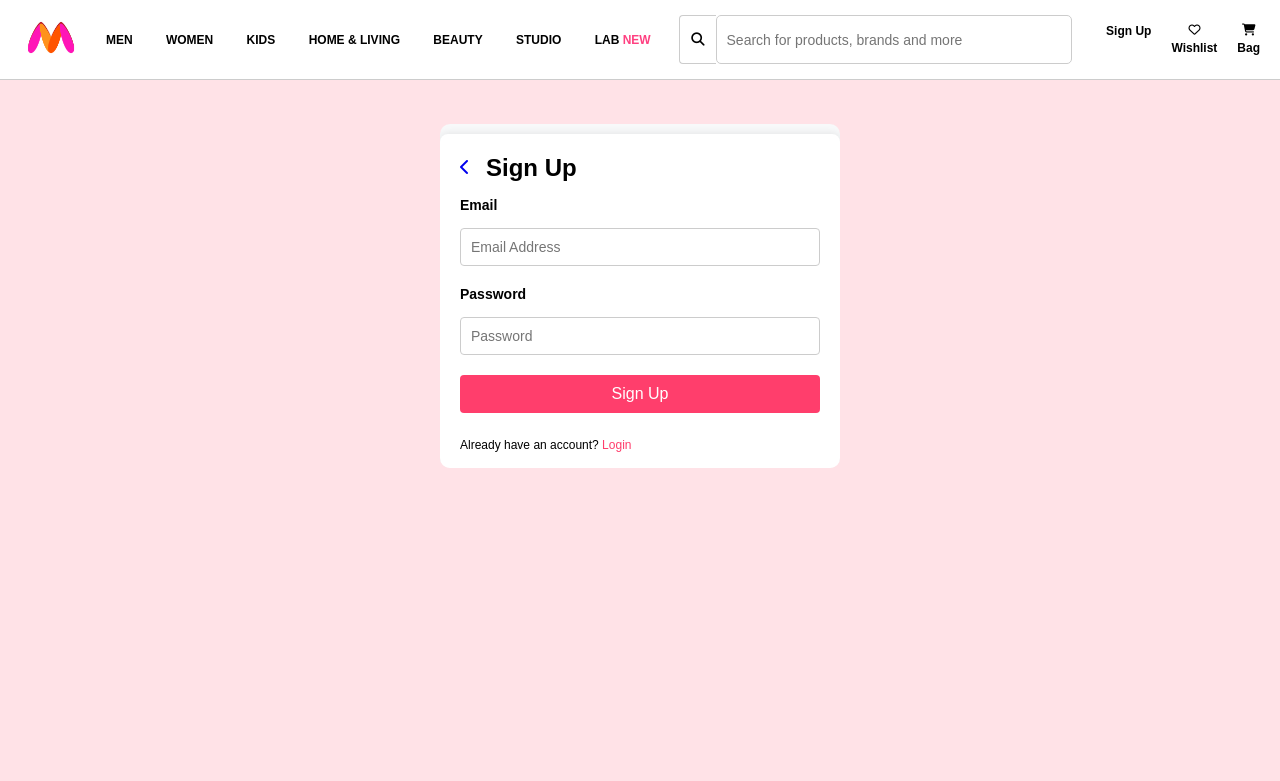
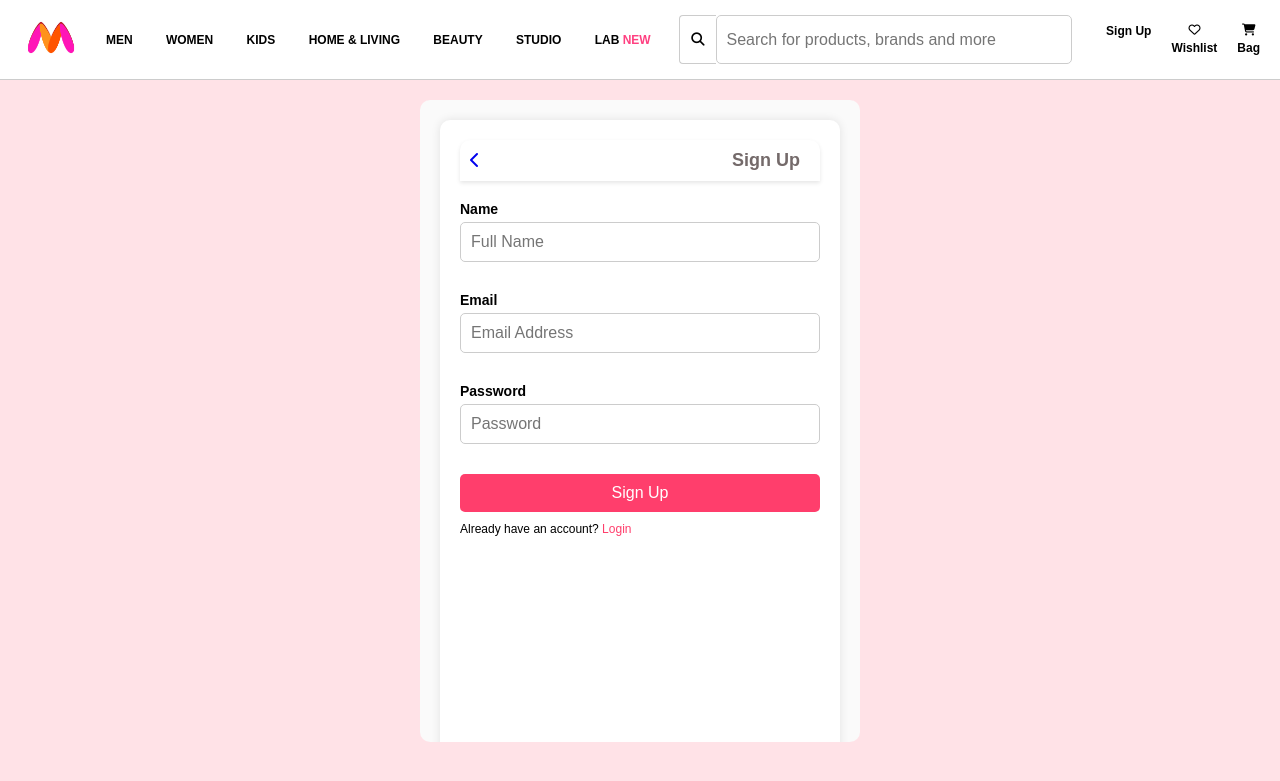
Before and after one commit to vansheeekaaa/FashionLab, a Django app: page /signup/ in a window 1280 px wide. Shown: the top 781 px of the page. Run offline with Django 5.2, Linux system fonts and the light colour scheme.

Commit message:
Added fields for signup

```diff
--- a/static/css/signup.css
+++ b/static/css/signup.css
@@ -1,69 +1,75 @@
+/* General styles */
 .mobile-screen {
-    display: flex;
-    justify-content: center;
-    align-items: center;
-    height: 43vh;
-    background-color: #f8f9fa;
-    margin-top: 44px;
+    padding: 20px;
+    background-color: #fafafa;
+    border-radius: 10px;
+    max-width: 400px; /* Adjust based on your preference */
+    margin: 20px auto;
+    height: 602px; /* You can adjust the height as needed */
+    overflow: hidden;
 }
 
 .screen-content {
-    width: 100%;
-    max-width: 421px;
+    background-color: #fff;
     padding: 20px;
-    background: #fff;
-    border-radius: 8px;
+    border-radius: 10px;
     box-shadow: 0 0 10px rgba(0, 0, 0, 0.1);
-    height: 332px;
-    margin-top: 48px;
 }
 
-.container {
+.head-space {
     display: flex;
-    gap: 16px;
-    text-align: center;
     align-items: center;
+    margin-bottom: 20px;
 }
 
-.signup-container {
+.head-space h2 {
+    margin: 0 10px;
+}
+
+.submit-form {
+    max-width: 600px;
+    margin: auto;
+}
+
+.form-group {
+    margin-bottom: 20px;
     display: flex;
     flex-direction: column;
-    gap: 15px;
 }
 
-.signup-container h2 {
-    margin: 0;
-    /* font-family: 'Permanent Marker', cursive; */
+label {
+    font-weight: bold;
+    margin-bottom: 5px;
 }
 
-.signup-container label {
-    font-weight: bold;
+input[type="text"],
+input[type="email"],
+input[type="password"],
+input[type="url"] {
+    width: 94%;
+    padding: 10px;
+    border: 1px solid #ccc;
+    border-radius: 5px;
+    font-size: 16px;
+    outline: none;
 }
 
-.signup-container input {
-    width: 94%;
-    padding: 10px;
-    margin-bottom: 10px;
-    border: 1px solid #ccc;
-    border-radius: 4px;
+.submit-btn {
+    background-color: #ff3e6c;
+    color: #fff;
+    border: none;
+    padding: 10px 20px;
+    font-size: 16px;
+    cursor: pointer;
+    border-radius: 5px;
+    transition: background-color 0.3s ease;
 }
 
-.signup-btn {
-    width: 100%;
-    padding: 10px;
-    background-color: #ff3e6c;
-    border: none;
-    border-radius: 4px;
-    color: #fff;
-    font-size: 16px;
-    cursor: pointer;
+.submit-btn:hover {
+    background-color: #ff4081;
 }
 
-.signup-btn:hover {
-    background-color: #fb5a91;
-}
-
-
+/* Navbar dropdown styles */
 .navbar-icons .dropdown {
     position: relative;
     display: inline-block;
@@ -96,3 +102,17 @@
 .navbar-icons .dropdown:hover .icon-item {
     background-color: #ddd;
 }
+.submit-form p {
+    text-align: center;
+    margin-top: 20px;
+}
+
+.submit-form p a {
+    color: #ff3e6c;
+    text-decoration: none;
+    font-weight: bold;
+}
+
+.submit-form p a:hover {
+    text-decoration: underline;
+}
--- a/templates/signup.html
+++ b/templates/signup.html
@@ -3,9 +3,8 @@
 <html lang="en">
 
 <head>
-    <link rel="preconnect" href="https://fonts.googleapis.com">
-    <link rel="preconnect" href="https://fonts.gstatic.com" crossorigin>
-    <link href="https://fonts.googleapis.com/css2?family=Permanent+Marker&display=swap" rel="stylesheet">
+    <meta charset="UTF-8">
+    <meta name="viewport" content="width=device-width, initial-scale=1.0">
     <link rel="stylesheet" href="https://cdnjs.cloudflare.com/ajax/libs/font-awesome/6.5.2/css/all.min.css"
         integrity="sha512-SnH5WK+bZxgPHs44uWIX+LLJAJ9/2PkPKZ5QiAj6Ta86w+fsb2TkcmfRyVX3pBnMFcV7oQPJkl9QevSCWr3W6A=="
         crossorigin="anonymous" referrerpolicy="no-referrer" />
@@ -57,10 +56,10 @@
             </a>
         </div>
     </nav>
+
     <div class="mobile-screen">
         <div class="screen-content">
-            <div class="signup-container">
-                <div class="container">
+            <div class="head-space">
                 <a href="{% url 'lab' %}"><i class="fas fa-chevron-left"></i></a>
                 <h2>Sign Up</h2>
             </div>
@@ -72,14 +71,21 @@
             {% endif %}
             <form method="POST" action="{% url 'signup' %}">
                 {% csrf_token %}
+                <div class="form-group">
+                    <label for="name">Name</label>
+                    <input type="text" id="name" name="name" placeholder="Full Name" required>
+                </div>
+                <div class="form-group">
                     <label for="email">Email</label>
                     <input type="email" id="email" name="email" placeholder="Email Address" required>
+                </div>
+                <div class="form-group">
                     <label for="password">Password</label>
                     <input type="password" id="password" name="password" placeholder="Password" required>
-                    <button type="submit" class="signup-btn">Sign Up</button>
+                </div>
+                <button type="submit" class="submit-btn">Sign Up</button>
             </form>
             <p>Already have an account? <a href="{% url 'login' %}">Login</a></p>
-            </div>
         </div>
     </div>
 </body>
--- a/trends/forms.py
+++ b/trends/forms.py
@@ -13,10 +13,11 @@ class DesignForm(forms.ModelForm):
 class UserRegistrationForm(forms.ModelForm):
     password = forms.CharField(widget=forms.PasswordInput)
     confirm_password = forms.CharField(widget=forms.PasswordInput)
+    name = forms.CharField(max_length=100, required=True)  # Add this line
 
     class Meta:
         model = User
-        fields = ['username', 'email', 'password']
+        fields = ['username', 'email', 'name', 'password']
 
     def clean(self):
         cleaned_data = super().clean()
--- a/trends/views.py
+++ b/trends/views.py
@@ -30,6 +30,7 @@ def user_login(request):
 
 def signup(request):
     if request.method == 'POST':
+        name = request.POST.get('name')
         email = request.POST.get('email')
         password = request.POST.get('password')
 
@@ -38,10 +39,13 @@ def signup(request):
             return render(request, 'signup.html', {'error': error})
 
         user = User.objects.create_user(username=email, email=email, password=password)
+        user.first_name = name  # Save the name in the user's first_name field
+        user.save()
         auth_login(request, user)
         return redirect('create')  # Redirect to create page after signup
 
     return render(request, 'signup.html')
+
 
 def user_logout(request):
     logout(request)
```
Also changed, not shown: static/css/style.css (+1 -61 lines), db.sqlite3, trends/migrations/0001_initial.py. Lines whose indentation alone changed are shown as unchanged.
